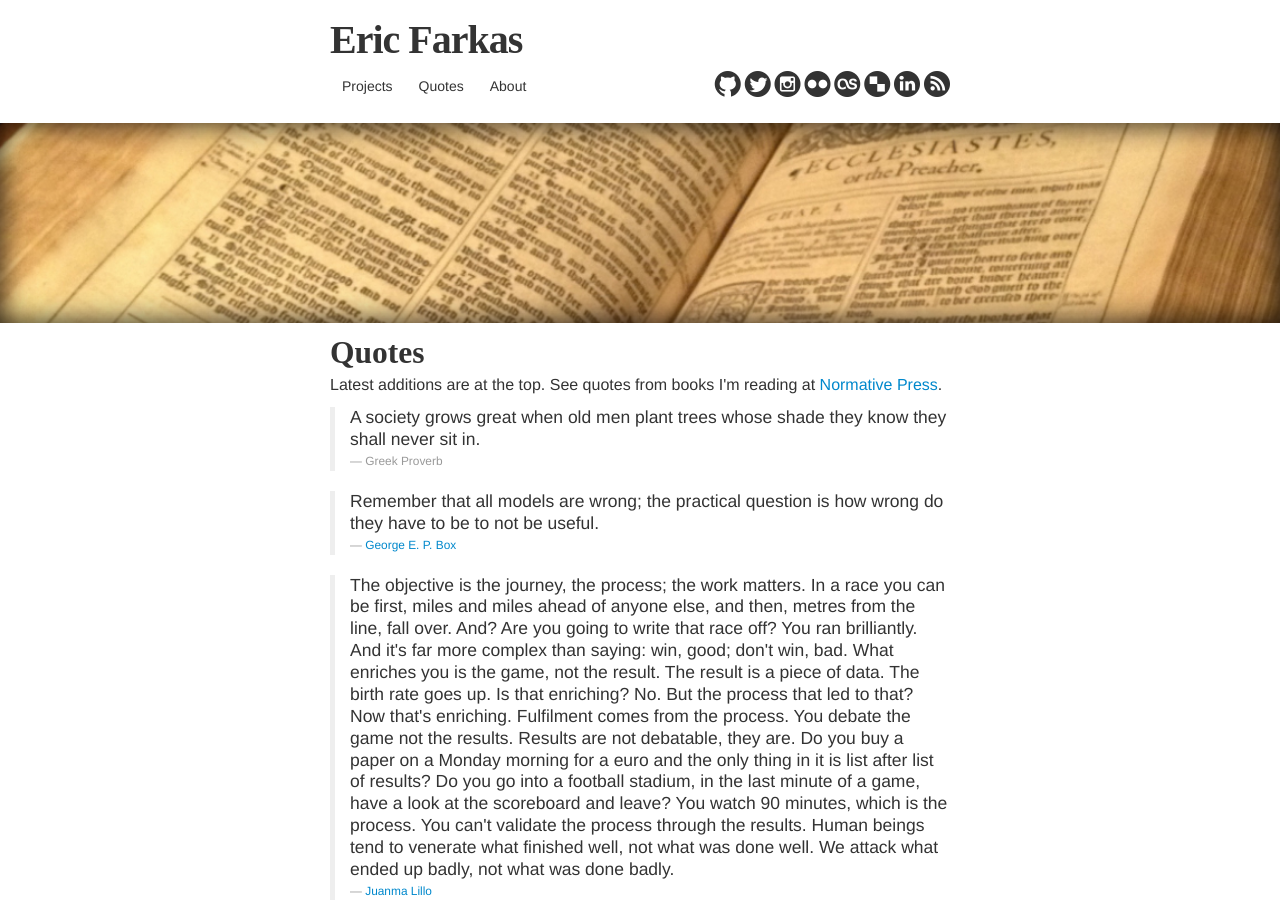
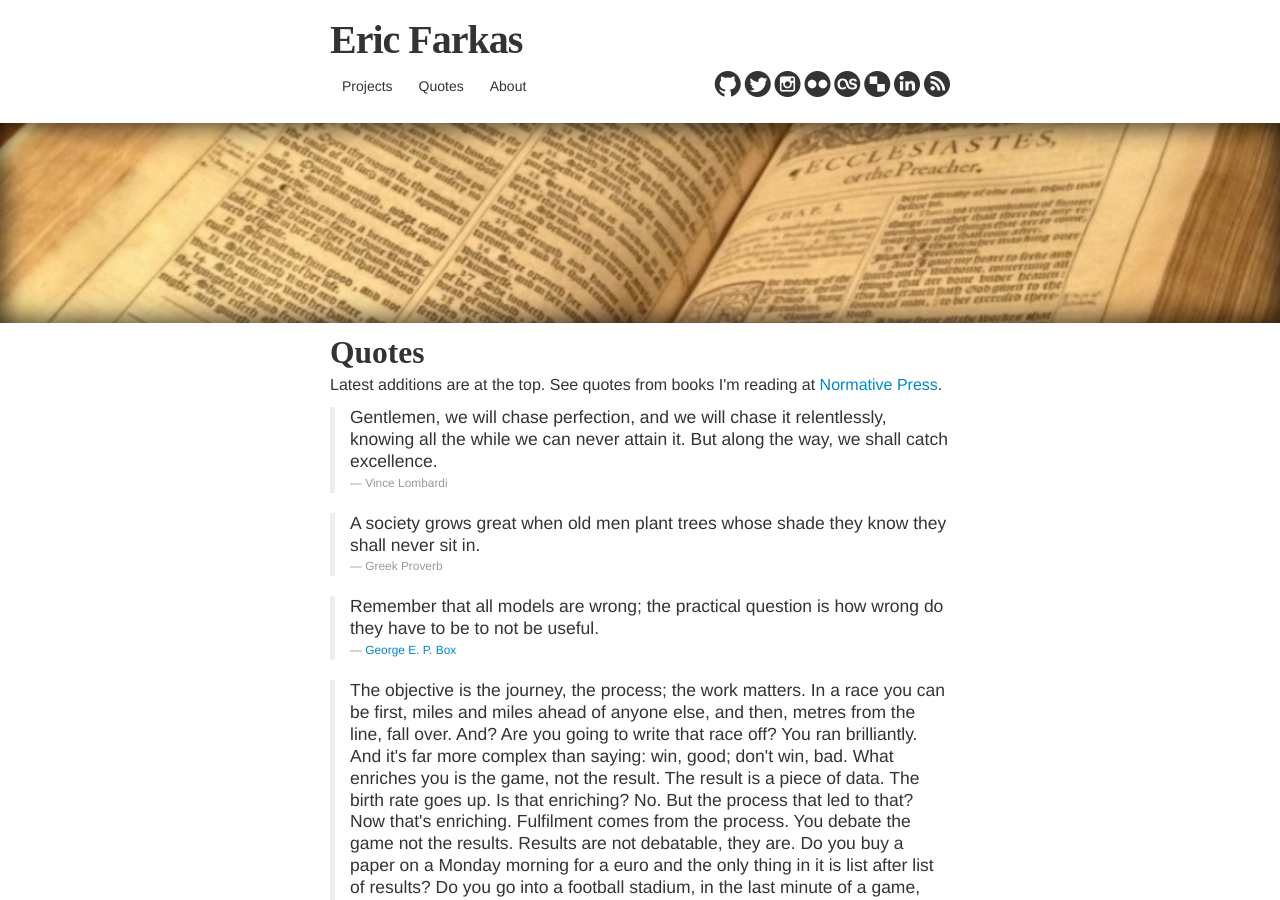
Before and after one commit to speric/speric.github.com, a Jekyll site: the page built from quotes.html, in a window 1280 px wide and 900 px high. Built offline with Jekyll 4.4.1, drawn with Linux system fonts in a browser that asks for light colours; some web fonts are replaced; Markdown is read by kramdown in place of the engine named in the settings.

Commit message:
Lombardi

```diff
--- a/quotes.html
+++ b/quotes.html
@@ -8,6 +8,11 @@ header_img: "quotes.jpg"
 <h2>Quotes</h2>
 
 <p>Latest additions are at the top. See quotes from books I'm reading at <a href="http://normativepress.com">Normative Press</a>.</p>
+
+<blockquote>
+  <p>Gentlemen, we will chase perfection, and we will chase it relentlessly, knowing all the while we can never attain it. But along the way, we shall catch excellence.</p>
+  <small>Vince Lombardi</small>
+</blockquote>
 
 <blockquote>
   <p>A society grows great when old men plant trees whose shade they know they shall never sit in.</p>
```
